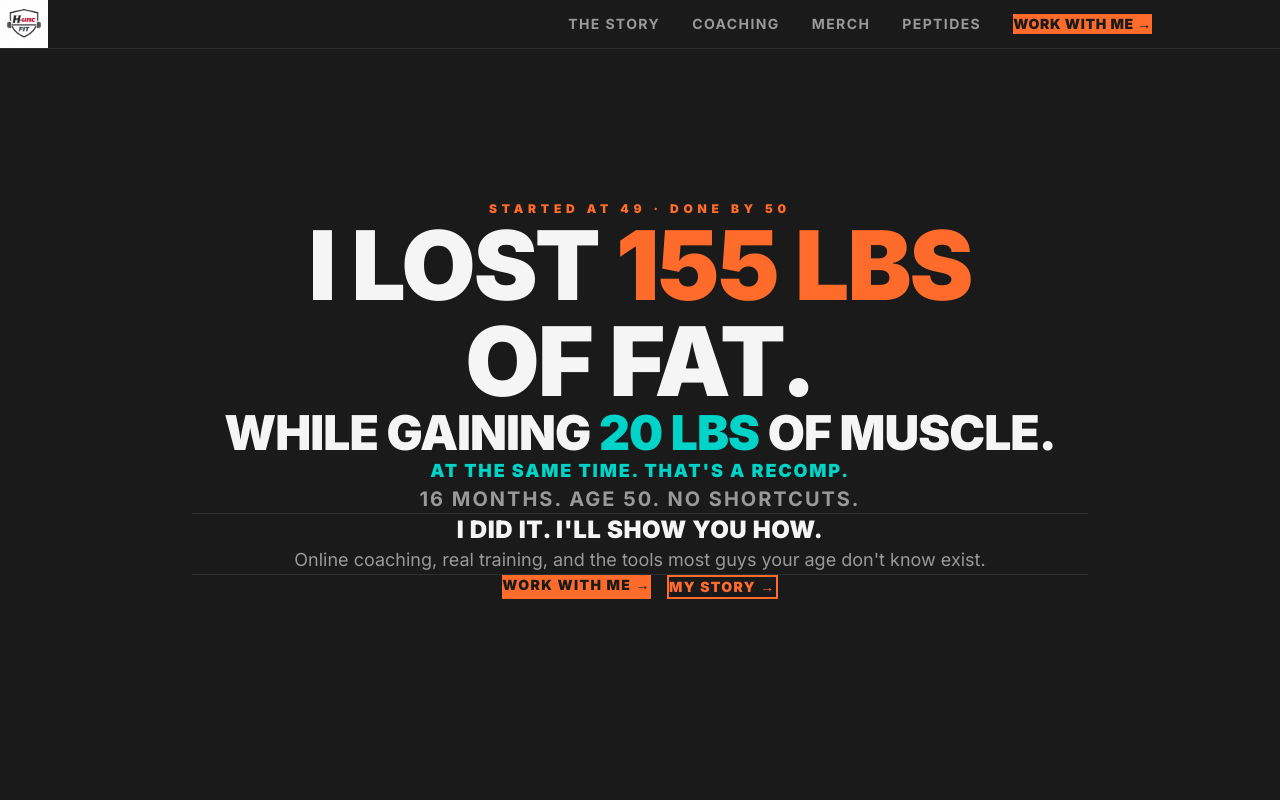
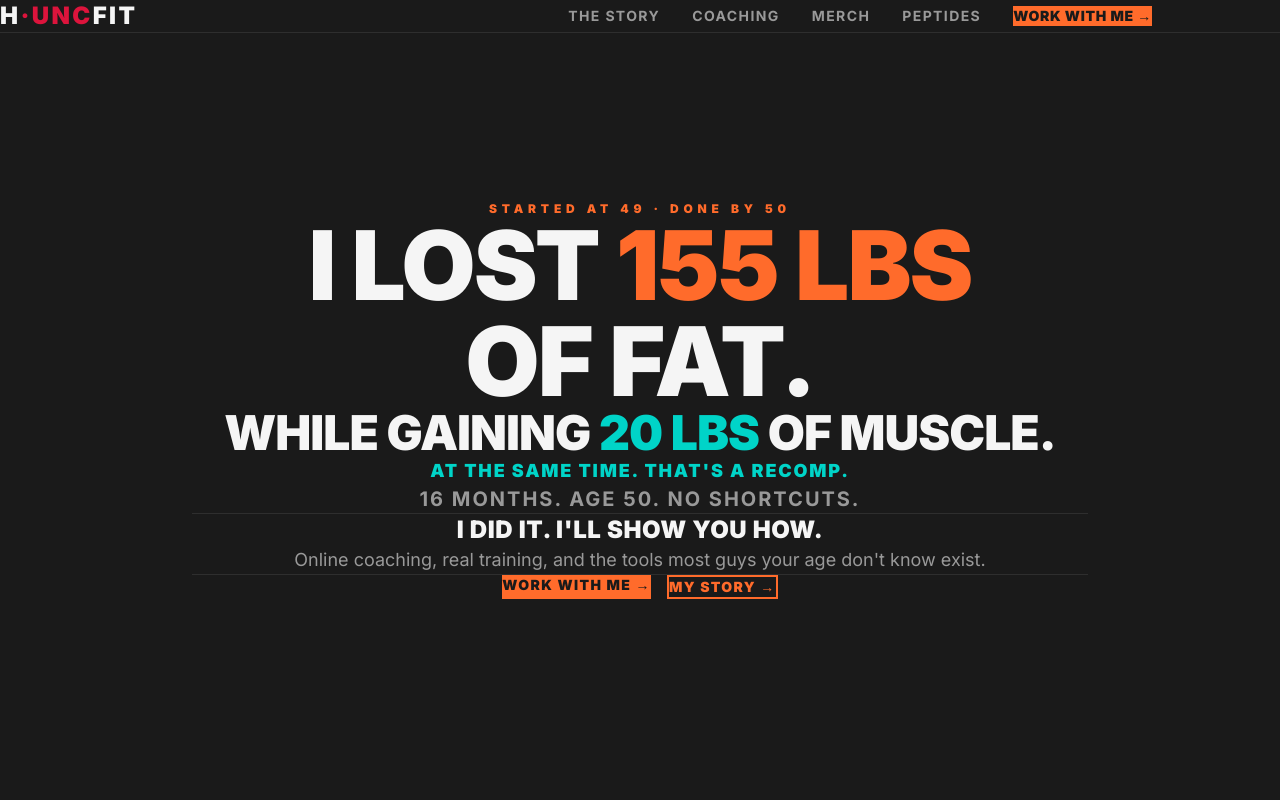
Before and after one commit to BiotechParticles/huncfit, a Next.js app: page / in a window 1280 px wide. Shown: the top 800 px of the page. Built offline with nearby package versions, Linux system fonts and the light colour scheme.

Commit message:
Nav: back to wordmark, H·unc crimson style matching logo

```diff
--- a/components/Nav.tsx
+++ b/components/Nav.tsx
@@ -1,7 +1,6 @@
 "use client";
 import { useState } from "react";
 import Link from "next/link";
-import Image from "next/image";
 
 export default function Nav() {
   const [open, setOpen] = useState(false);
@@ -10,9 +9,11 @@ export default function Nav() {
     <nav style={{ backgroundColor: "#1a1a1a", borderBottom: "1px solid #2e2e2e" }}
       className="fixed top-0 left-0 right-0 z-50">
       <div className="max-w-6xl mx-auto px-4 py-4 flex items-center justify-between">
-        <Link href="/">
-          <Image src="/images/huncfit-logo.png" alt="HuncFit" width={56} height={56}
-            className="object-contain" style={{ height: "48px", width: "auto" }} />
+        <Link href="/" className="text-2xl font-black uppercase tracking-widest"
+          style={{ letterSpacing: "0.1em" }}>
+          <span style={{ color: "#f5f5f5" }}>H</span>
+          <span style={{ color: "#DC143C" }}>·unc</span>
+          <span style={{ color: "#f5f5f5" }}>FIT</span>
         </Link>
 
         {/* Desktop nav */}
```
